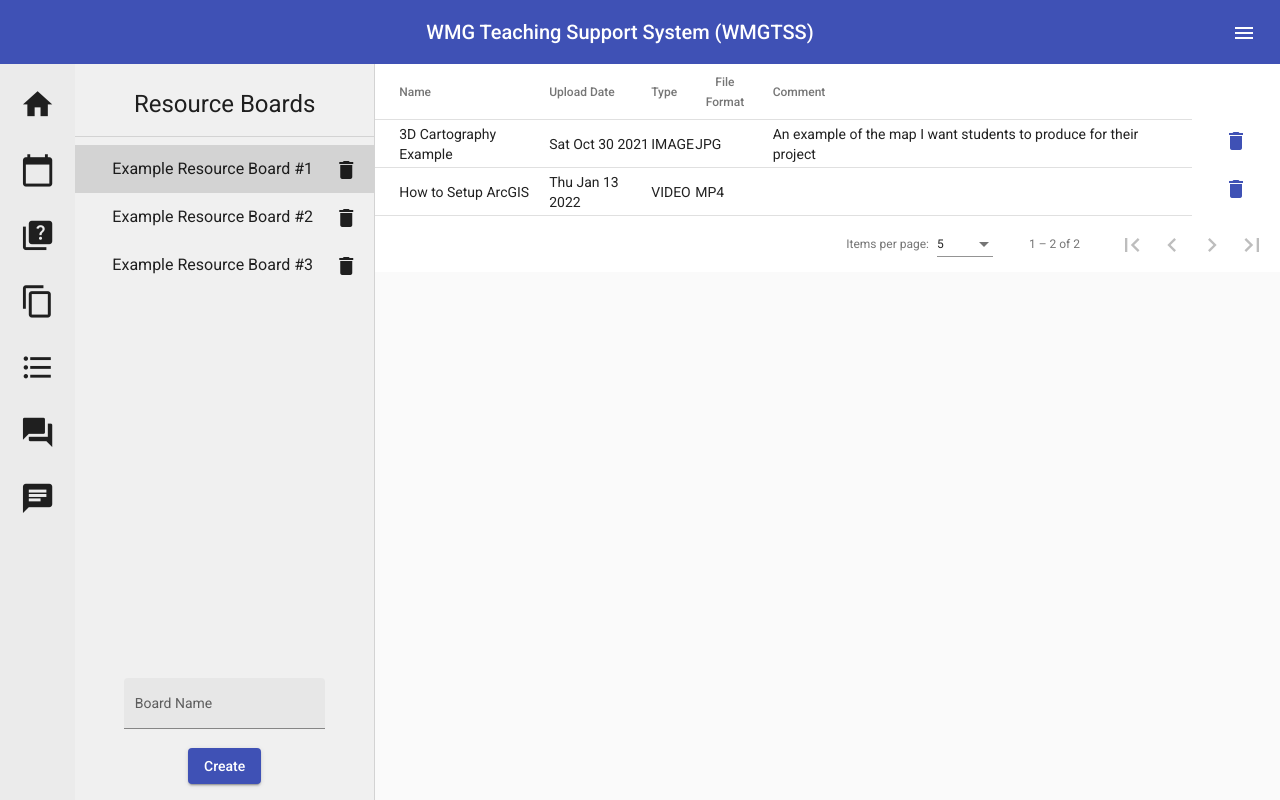
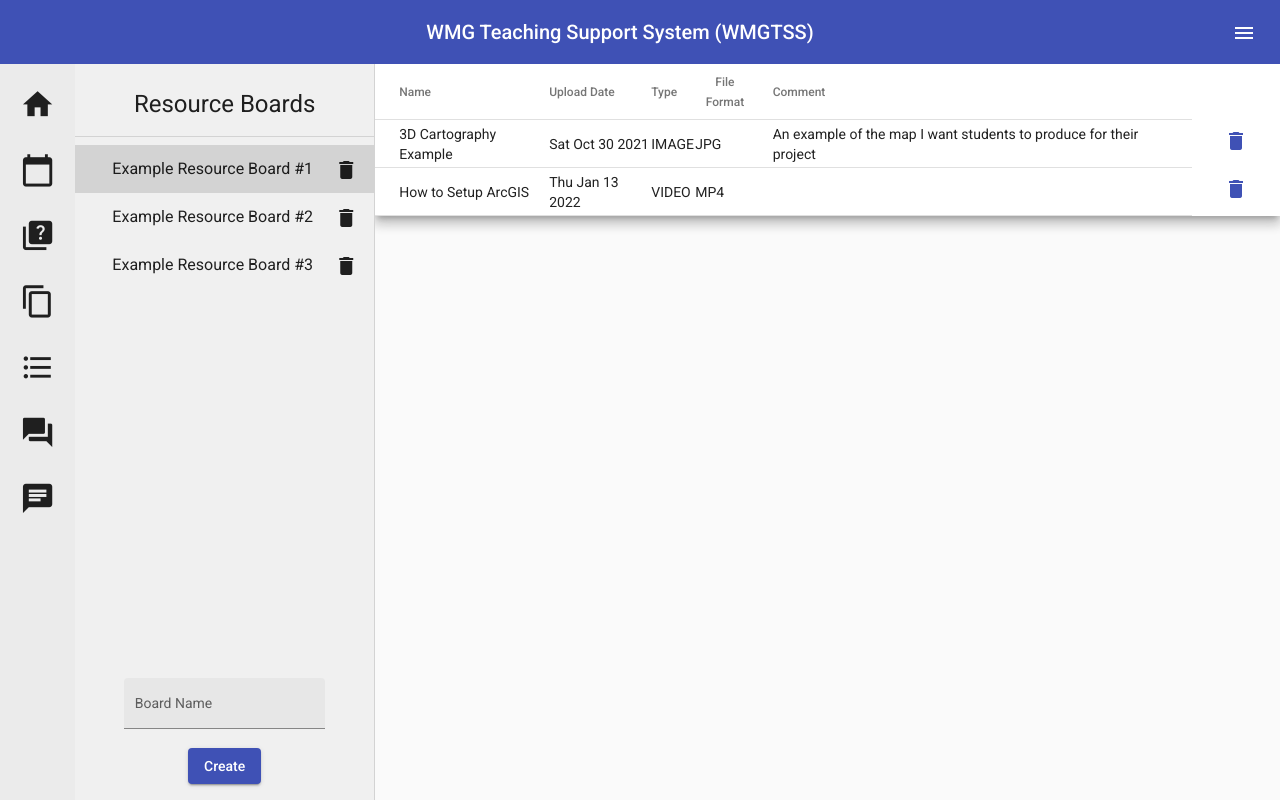
Before and after one commit to CurtisM132/WM393-assignment-2, an Angular app: page /resource/1 in a window 1280 px wide. Built offline with nearby package versions, Linux system fonts and the light colour scheme.

Commit message:
Added Basic File Drag and Drop Functionality to Resource Table

```diff
--- a/src/app/resource-board/resource-board.module.ts
+++ b/src/app/resource-board/resource-board.module.ts
@@ -14,19 +14,22 @@ import { AbstractResourceService } from './resource/shared/resource.abstract-ser
 import { MockResourceService } from './resource/shared/resource.mock.service';
 import { ResourcesContainerComponent } from './resource/resources-container/resources-container.component';
 
+import { FileUploadModule } from '../file-upload/file-upload.module';
+
 @NgModule({
   declarations: [
     ResourceBoardPageComponent,
     ResourceBoardDisplayListComponent,
     CreateResourceBoardInputComponent,
     ResourcesContainerComponent,
-    ResourceTableComponent
+    ResourceTableComponent,
   ],
   imports: [
     CommonModule,
     FormsModule,
     MaterialModule,
     AppRoutingModule,
+    FileUploadModule
   ],
   exports: [
     ResourceBoardPageComponent
--- a/src/app/resource-board/resource/resource-table/resource-table.component.html
+++ b/src/app/resource-board/resource/resource-table/resource-table.component.html
@@ -21,6 +21,3 @@
 
   <tr mat-row (click)="handleRowClick(row)" *matRowDef="let row; columns: displayedColumns;"></tr>
 </table>
-
-<mat-paginator [pageSizeOptions]="[5, 10, 20]" showFirstLastButtons aria-label="Select page of resources">
-</mat-paginator>
--- a/src/app/resource-board/resource/resource-table/resource-table.component.ts
+++ b/src/app/resource-board/resource/resource-table/resource-table.component.ts
@@ -1,7 +1,7 @@
 import { Component, Input, ViewChild, AfterViewInit, OnInit, Output, EventEmitter } from '@angular/core';
-import { MatTableDataSource, MatRow } from '@angular/material/table';
-import { MatPaginator } from '@angular/material/paginator';
+import { MatTableDataSource } from '@angular/material/table';
 import { MatSort } from '@angular/material/sort';
+import { Observable } from 'rxjs';
 
 import { Resource } from '../shared/resource.interface';
 import { fileExtensionToFileType } from '../shared/resource-file.enums';
@@ -13,13 +13,12 @@ import { fileExtensionToFileType } from '../shared/resource-file.enums';
 })
 export class ResourceTableComponent implements AfterViewInit, OnInit {
 
-  @Input() resources: Resource[] = []
+  @Input() resources: Observable<Resource[]>;
 
   @Output() downloadResourceEvent = new EventEmitter<Resource>();
   @Output() deleteResourceEvent = new EventEmitter<string>();
 
   @ViewChild(MatSort) sort: MatSort;
-  @ViewChild(MatPaginator) paginator: MatPaginator;
 
   // TODO: Use authenication system
   public authenticated = true;
@@ -58,15 +57,18 @@ export class ResourceTableComponent implements AfterViewInit, OnInit {
   constructor() { }
 
   ngAfterViewInit() {
-    this.dataSource.data = this.resources;
     this.dataSource.sort = this.sort;
-    this.dataSource.paginator = this.paginator;
   }
 
   ngOnInit() {
+    // If the user is a tutor then enable the delete column (the delete row button)
     if (this.authenticated) {
       this.displayedColumns.push('delete')
     }
+
+    this.resources.subscribe(resources => {
+      this.dataSource.data = resources
+    })
   }
 
   public handleRowClick(row: Resource) {
--- a/src/app/resource-board/resource/resources-container/resources-container.component.css
+++ b/src/app/resource-board/resource/resources-container/resources-container.component.css
@@ -0,0 +1,17 @@
+:host {
+    width: 100%;
+    height: 100%;
+
+    display: flex;
+    flex-direction: column;
+}
+
+.file-drag-and-drop {
+    width: 100%;
+    height: 100%;
+
+    display: flex;
+    position: absolute;
+
+    z-index: 9999;
+}
--- a/src/app/resource-board/resource/resources-container/resources-container.component.html
+++ b/src/app/resource-board/resource/resources-container/resources-container.component.html
@@ -1,2 +1,6 @@
-<app-resource-table [resources]="resources" (downloadResourceEvent)="downloadResource($event)"
+<app-resource-table [resources]="resources$" (downloadResourceEvent)="downloadResource($event)"
     (deleteResourceEvent)="deleteResource($event)"></app-resource-table>
+
+<div class="file-drag-and-drop">
+    <app-file-upload (filesDropped)="handleFilesDropped($event)"></app-file-upload>
+</div>
--- a/src/app/resource-board/resource/resources-container/resources-container.component.ts
+++ b/src/app/resource-board/resource/resources-container/resources-container.component.ts
@@ -1,5 +1,8 @@
 import { Component, OnInit } from '@angular/core';
 import { ActivatedRoute } from '@angular/router';
+import { BehaviorSubject } from 'rxjs';
+import { FileHandle } from '../../../file-upload/drag-and-drop-file.directive';
+import { ACCEPTED_FILE_EXTENSIONS } from '../shared/resource-file.enums';
 
 import { AbstractResourceService } from '../shared/resource.abstract-service';
 import { Resource } from '../shared/resource.interface';
@@ -12,7 +15,7 @@ import { Resource } from '../shared/resource.interface';
 export class ResourcesContainerComponent implements OnInit {
 
   public resourceBoardId: string;
-  public resources: Resource[] = [];
+  public resources$: BehaviorSubject<Resource[]> = new BehaviorSubject<Resource[]>([]);
 
   constructor(
     private route: ActivatedRoute,
@@ -32,7 +35,7 @@ export class ResourcesContainerComponent implements OnInit {
   public getResources() {
     this.resourceService.getResources(this.resourceBoardId)
       .subscribe((resources: Resource[]) => {
-        this.resources = resources
+        this.resources$.next(resources)
       })
   }
 
@@ -64,4 +67,36 @@ export class ResourcesContainerComponent implements OnInit {
     }
   }
 
+  public uploadResource(file: FileHandle) {
+    // Check if the file extension is acceptable
+    const fileName = file.file.name.split(".")[0]
+    const fileExt = file.file.name.split(".")[1]
+
+    if (Object.values<string>(ACCEPTED_FILE_EXTENSIONS).includes(fileExt)) {
+      const resource: Resource = {
+        name: fileName,
+        uploadDate: new Date(),
+        fileFormat: fileExt as ACCEPTED_FILE_EXTENSIONS,
+        filePath: "" // TODO
+      }
+
+      this.resourceService.uploadResource(resource)
+        .subscribe(({ id, success }) => {
+          if (success) {
+            this.getResources()
+          } else {
+            console.error("Failed to delete resource")
+          }
+        })
+    }
+
+    // TODO: Indicate to the user that the file type is not acceptable
+  }
+
+  public handleFilesDropped(files: FileHandle[]): void {
+    files.forEach(file => {
+      this.uploadResource(file)
+    })
+  }
+
 }
--- a/src/app/resource-board/resource/shared/resource.abstract-service.ts
+++ b/src/app/resource-board/resource/shared/resource.abstract-service.ts
@@ -4,7 +4,7 @@ import { Resource } from "./resource.interface";
 
 export abstract class AbstractResourceService {
     public abstract getResources(id: string): Observable<Resource[]>;
-    public abstract uploadResource(resource: Resource): Observable<string>;
+    public abstract uploadResource(resource: Resource): Observable<{id: string, success: boolean}>;
     public abstract deleteResource(id: string): Observable<boolean>;
     public abstract downloadResource(id: string): Observable<boolean>;
 }
--- a/src/app/resource-board/resource/shared/resource.mock.service.ts
+++ b/src/app/resource-board/resource/shared/resource.mock.service.ts
@@ -35,15 +35,15 @@ export class MockResourceService implements AbstractResourceService {
     return of(this.mockResources);
   }
 
-  uploadResource(resource: Resource): Observable<string> {
+  uploadResource(resource: Resource): Observable<{ id: string, success: boolean }> {
     const id = (this.mockResources.length + 1).toString();
 
     this.mockResources.push({
+      id,
       ...resource,
-      id,
     });
 
-    return of(id);
+    return of({ id, success: true });
   }
 
   deleteResource(id: string): Observable<boolean> {
```
